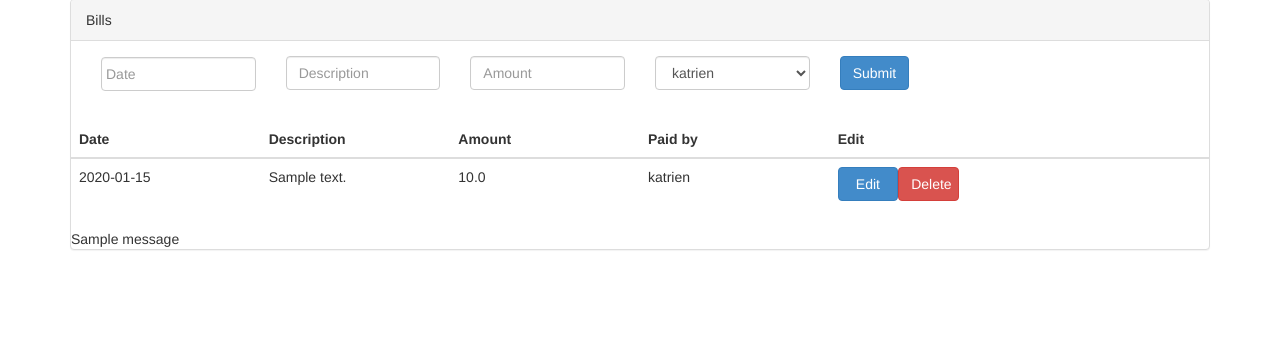
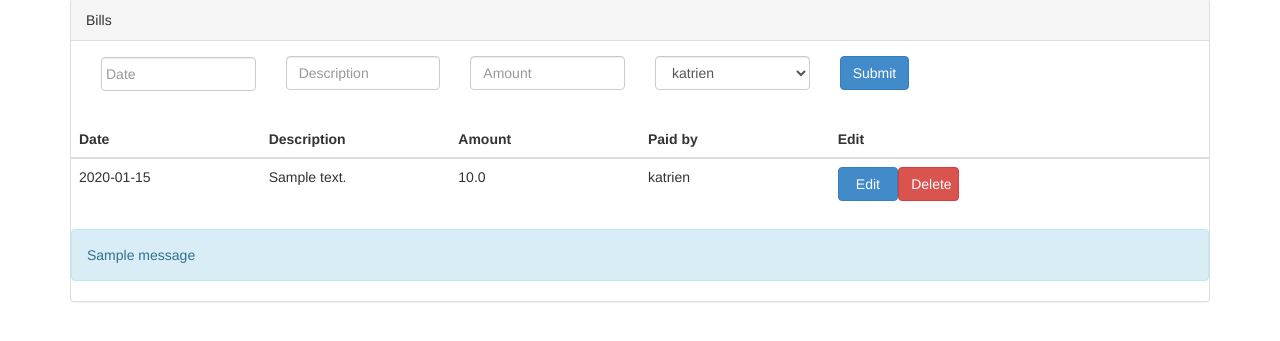
Before and after one commit to mhemeryck/billboy, a Flask app: page / in a window 1280 px wide. Shown: the part 203-544 px from the top of the page. Run offline with Flask 2, Linux system fonts and the light colour scheme; the visitor is signed in with stand-in values (Sample User, id 1); tables that the repository leaves empty hold one stand-in row (values such as "Sample post"); one stand-in notice (Sample message) is shown; some libraries are stand-ins or nearby versions.

Commit message:
updated bills template to use bootstrap alert class

```diff
--- a/templates/bills.html
+++ b/templates/bills.html
@@ -99,7 +99,7 @@
         </form>
         {% endif %}
         {% for message in get_flashed_messages() %}
-            <div class="flash">{{ message }}</div>
+            <div class="flash alert alert-dismissable alert-info">{{ message }}</div>
         {% endfor %}
     </div>
 {% endblock %}
```
